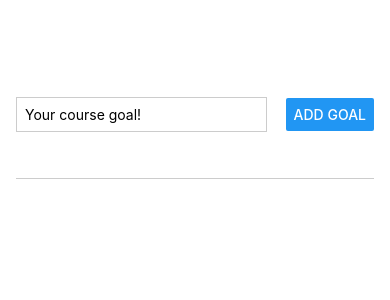
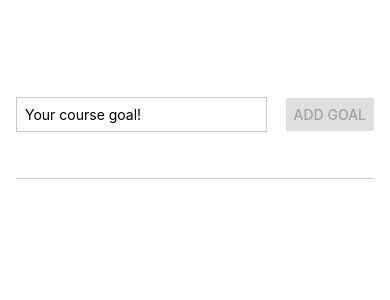
Before and after one commit to paulina-grunwald/reactNativeCourse, a React Native app in the folder RNCourse/: screen / in a window 390 px wide. Shown: the top 300 px of the page. Built offline with nearby package versions, Linux system fonts and the light colour scheme.

Commit message:
add functionality to delete goal. add special styling for ios and android.

```diff
--- a/RNCourse/App.js
+++ b/RNCourse/App.js
@@ -14,6 +14,14 @@ export default function App() {
     ]);
   }
 
+  const deletGoalHandler = (id) => {
+    console.log("DELETE")
+    console.log(courseGoals);
+    setCourseGoals((currentCourseGoals) => {
+      return currentCourseGoals.filter((goal) => goal.id !== id);
+    });
+  }
+
   return (
     <View style={styles.appContainer}>
       <GoalInput onAddGoal={addGoalHandler} />
@@ -21,7 +29,7 @@ export default function App() {
         <FlatList
           data={courseGoals}
           renderItem={(itemData) => {
-            return <GoalItem text={itemData.item.text} />;
+            return <GoalItem text={itemData.item.text} id={itemData.item.id} onDeleteGoal={deletGoalHandler}/>;
           }}
           keyExtractor={(item, index) => {
             return item.id;
--- a/RNCourse/components/GoalInput.js
+++ b/RNCourse/components/GoalInput.js
@@ -21,7 +21,11 @@ const GoalInput = (props) => {
         onChangeText={goalInputHandler}
         value={enteredGoalText}
       />
-      <Button title="Add Goal" onPress={addGoalHandler} />
+      <Button
+        title="Add Goal"
+        onPress={addGoalHandler}
+        disabled={!enteredGoalText}
+      />
     </View>
   );
 }
--- a/RNCourse/components/GoalItem.js
+++ b/RNCourse/components/GoalItem.js
@@ -1,10 +1,16 @@
-import { StyleSheet, View, Text } from 'react-native';
+import { StyleSheet, View, Text,Pressable } from 'react-native';
 
 const GoalItem= (props) =>{
   return (
-    <View style={styles.goalItem}>
-      <Text style={styles.goalText}>{props.text}</Text>
-    </View>
+    <Pressable
+      android_ripple={{ color: '#dddddd' }}
+      onPress={props.onDeleteGoal.bind(this, props.id)}
+      style={({ pressed }) => pressed && styles.pressedItem}
+    >
+      <View style={styles.goalItem}>
+        <Text style={styles.goalText}>{props.text}</Text>
+      </View>
+    </Pressable>
   );
 }
 
@@ -17,6 +23,9 @@ const styles = StyleSheet.create({
     borderRadius: 6,
     backgroundColor: '#5e0acc',
   },
+  pressedItem: {
+    opacity: 0.7,
+  },
   goalText: {
     color: 'white',
   },
```
